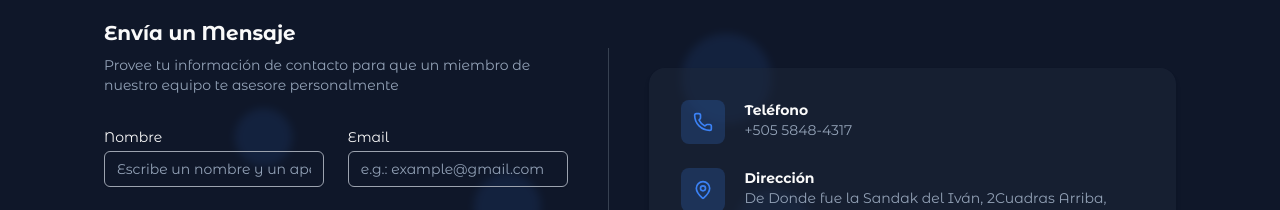
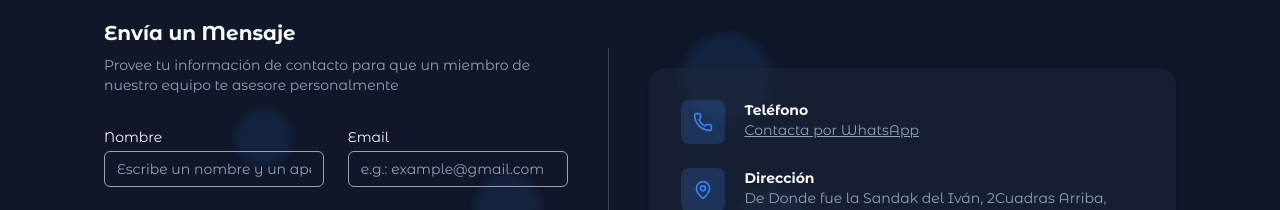
Before and after one commit to aaronportobanco/kovara-website, a Next.js app: page / in a window 1280 px wide. Shown: the part 5180-5390 px from the top of the page. Built offline with nearby package versions, Linux system fonts and the light colour scheme.

Commit message:
feat: add WhatsApp link in ContactInfo for improved user communication

```diff
--- a/src/components/home/ContactSection/ContactSection.jsx
+++ b/src/components/home/ContactSection/ContactSection.jsx
@@ -6,6 +6,7 @@ import { Textarea } from "@/components/ui/textarea";
 import { Separator } from "@/components/ui/separator";
 import { Button } from "@/components/ui/button";
 import Image from "next/image";
+import Link from "next/link";
 import {
   Mail,
   MapPin,
@@ -90,9 +91,7 @@ const ContactForm = () => {
         <div className="group w-full flex justify-end">
           <Button type="button" className="rounded-full z-10">
             Enviar Mensaje
-            <Send
-              className="transition-transform duration-300 group-hover:translate-x-1"
-            />
+            <Send className="transition-transform duration-300 group-hover:translate-x-1" />
           </Button>
         </div>
       </form>
@@ -109,7 +108,15 @@ const ContactInfo = () => {
         <ContactItem
           icon={<Phone className="h-5 w-5 text-[#3B82F6]" />}
           label="Teléfono"
-          value="+505 5848-4317"
+          value={
+            <Link
+              href="https://wa.me/+50558484317"
+              target="_blank"
+              className="underline"
+            >
+              Contacta por WhatsApp
+            </Link>
+          }
         />
         <ContactItem
           icon={<MapPin className="h-5 w-5 text-[#3B82F6]" />}
```
